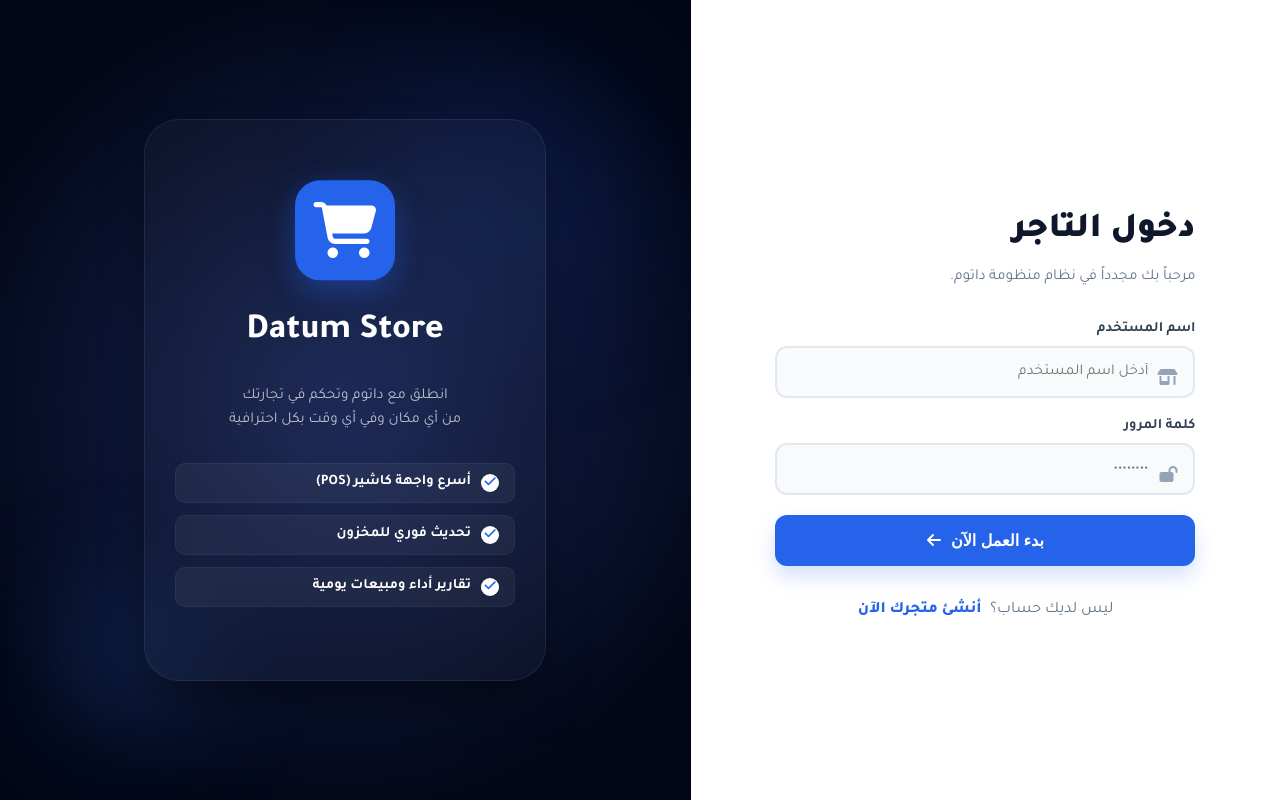
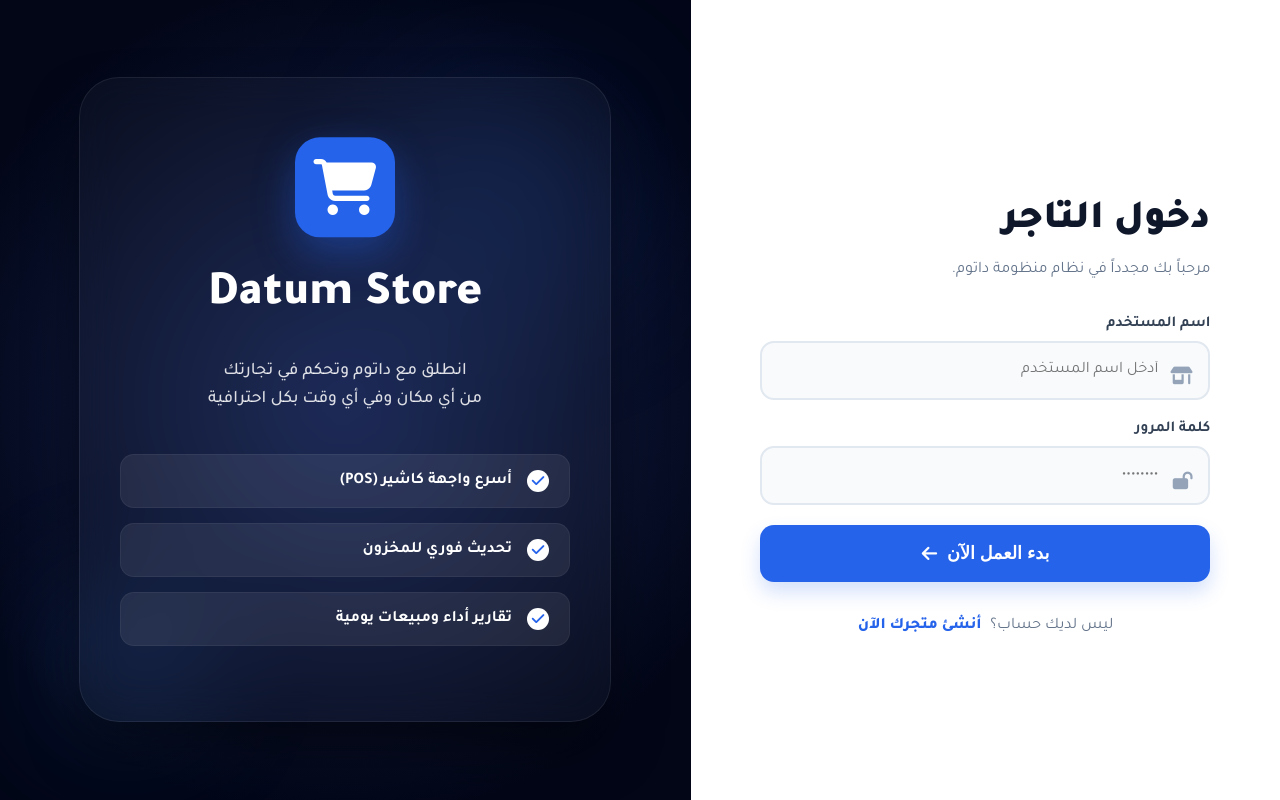
Before and after one commit to Khalidm313/datum_store, a Flask app: page /login in a window 1280 px wide. Run offline with Flask 3, Linux system fonts and the light colour scheme.

Commit message:
Update login.html

```diff
--- a/templates/login.html
+++ b/templates/login.html
@@ -3,7 +3,7 @@
 <head>
     <meta charset="UTF-8">
     <meta name="viewport" content="width=device-width, initial-scale=1.0">
-    <title>دخول التاجر | Datum Store</title>
+    <title>دخول التاجر | Datum Store (New)</title>
     <link href="https://cdnjs.cloudflare.com/ajax/libs/font-awesome/6.4.0/css/all.min.css" rel="stylesheet">
     <link rel="stylesheet" href="https://cdnjs.cloudflare.com/ajax/libs/animate.css/4.1.1/animate.min.css"/>
 
@@ -32,14 +32,14 @@
             animation: slideInRight 1s cubic-bezier(0.23, 1, 0.32, 1) forwards;
         }
 
-        .form-wrapper { width: 100%; max-width: 420px; text-align: right; }
+        .form-wrapper { width: 100%; max-width: 450px; text-align: right; }
 
         h2 {
-            font-size: 2.2rem; font-weight: 900; color: #0f172a; margin-bottom: 5px;
+            font-size: 2.5rem; font-weight: 900; color: #0f172a; margin-bottom: 5px;
             opacity: 0; animation: slideUpFade 0.8s ease-out 0.5s forwards;
         }
         .subtitle {
-            color: #64748b; margin-bottom: 35px; font-size: 0.95rem;
+            color: #64748b; margin-bottom: 35px; font-size: 1rem;
             opacity: 0; animation: slideUpFade 0.8s ease-out 0.6s forwards;
         }
 
@@ -50,12 +50,12 @@
         .input-group:nth-child(1) { animation-delay: 0.7s; }
         .input-group:nth-child(2) { animation-delay: 0.8s; }
 
-        .form-label { display: block; margin-bottom: 8px; font-weight: 700; color: #334155; font-size: 0.9rem; }
+        .form-label { display: block; margin-bottom: 8px; font-weight: 700; color: #334155; font-size: 0.95rem; }
 
         .login-input {
-            width: 100%; padding: 15px 45px 15px 15px;
-            border: 2px solid #e2e8f0; border-radius: 12px;
-            font-family: 'Tajawal'; font-size: 0.95rem;
+            width: 100%; padding: 18px 50px 18px 15px; /* Bigger padding like register */
+            border: 2px solid #e2e8f0; border-radius: 14px;
+            font-family: 'Tajawal'; font-size: 1rem;
             background: #f8fafc; box-sizing: border-box;
             transition: all 0.3s cubic-bezier(0.4, 0, 0.2, 1);
         }
@@ -65,15 +65,15 @@
         }
 
         .input-icon {
-            position: absolute; right: 18px; top: 48px; color: #94a3b8;
-            font-size: 1rem; transition: 0.3s;
+            position: absolute; right: 18px; top: 52px; color: #94a3b8;
+            font-size: 1.1rem; transition: 0.3s;
         }
         .login-input:focus ~ .input-icon { color: var(--primary); transform: scale(1.1); }
 
         .submit-btn {
-            width: 100%; padding: 16px; margin-top: 10px;
-            background: var(--primary); color: white; border: none; border-radius: 12px;
-            font-size: 1rem; font-weight: 800; cursor: pointer; position: relative; overflow: hidden;
+            width: 100%; padding: 18px; margin-top: 15px;
+            background: var(--primary); color: white; border: none; border-radius: 14px;
+            font-size: 1.1rem; font-weight: 800; cursor: pointer; position: relative; overflow: hidden;
             opacity: 0; animation: slideUpFade 0.6s ease-out 0.9s forwards;
             transition: 0.3s; box-shadow: 0 10px 20px rgba(37, 99, 235, 0.2);
             display: flex; align-items: center; justify-content: center; gap: 10px;
@@ -101,33 +101,33 @@
         .p1 { width: 200px; height: 200px; top: 10%; right: 10%; filter: blur(80px); animation-duration: 20s; }
         .p2 { width: 150px; height: 150px; bottom: 10%; left: 10%; background: rgba(59, 130, 246, 0.2); filter: blur(60px); animation-duration: 15s; animation-direction: reverse; }
 
+        /* --- BIGGER GLASS CARD (Matching Register Page) --- */
         .brand-glass-card {
-            width: 340px;
-            min-height: 480px;
+            width: 450px; /* Increased Width */
+            padding: 60px 40px; /* More padding */
             background: rgba(255, 255, 255, 0.03);
             backdrop-filter: blur(20px);
             -webkit-backdrop-filter: blur(20px);
             border: 1px solid rgba(255, 255, 255, 0.08);
-            border-radius: 35px;
-            padding: 40px 30px;
+            border-radius: 40px;
             display: flex;
             flex-direction: column;
             justify-content: center;
             align-items: center;
             text-align: center;
-            box-shadow: 0 25px 50px -12px rgba(0, 0, 0, 0.5);
+            box-shadow: 0 30px 60px -12px rgba(0, 0, 0, 0.6);
             z-index: 2;
             animation: zoomIn 1s 0.2s backwards;
         }
 
-        /* --- THE ICON BOX STYLE (Restored) --- */
+        /* Icon Box */
         .icon-box {
             width: 100px; height: 100px;
             background: #2563eb;
             border-radius: 25px;
             display: flex; align-items: center; justify-content: center;
             margin-bottom: 30px;
-            box-shadow: 0 10px 30px rgba(37, 99, 235, 0.4);
+            box-shadow: 0 15px 40px rgba(37, 99, 235, 0.4);
             animation: floatIcon 6s ease-in-out infinite;
         }
         .icon-box i {
@@ -139,27 +139,37 @@
             50% { transform: translateY(-8px); }
         }
 
+        /* BIGGER FONTS */
         .brand-glass-card h1 {
-            color: #fff; font-size: 2.2rem; font-weight: 800; margin: 0 0 15px 0;
+            color: #fff;
+            font-size: 3rem; /* Much Bigger Title */
+            font-weight: 900;
+            margin: 0 0 15px 0;
             line-height: 1.2;
         }
 
         .brand-desc {
-            color: rgba(255,255,255,0.7); font-size: 0.95rem; line-height: 1.6; margin-bottom: 30px;
+            color: rgba(255,255,255,0.85);
+            font-size: 1.1rem; /* Bigger Description */
+            line-height: 1.6;
+            margin-bottom: 40px;
+            font-weight: 500;
         }
 
         .features-list { width: 100%; padding: 0; margin: 0; text-align: right; }
 
         .features-list li {
-            list-style: none; margin-bottom: 12px; font-size: 0.9rem; font-weight: 700;
-            color: #ffffff; display: flex; align-items: center; gap: 10px;
-            background: rgba(255,255,255,0.05); padding: 10px 15px;
-            border-radius: 10px; border: 1px solid rgba(255,255,255,0.05);
+            list-style: none; margin-bottom: 15px; font-size: 1rem; font-weight: 700;
+            color: #ffffff; display: flex; align-items: center; gap: 15px;
+            background: rgba(255,255,255,0.08); padding: 15px 20px;
+            border-radius: 14px; border: 1px solid rgba(255,255,255,0.05);
+            transition: 0.3s;
         }
+        .features-list li:hover { transform: translateX(-5px); background: rgba(255,255,255,0.12); }
 
         .features-list i {
-            color: #2563eb; font-size: 0.8rem; background: #fff;
-            border-radius: 50%; width: 18px; height: 18px;
+            color: #2563eb; font-size: 0.9rem; background: #fff;
+            border-radius: 50%; width: 22px; height: 22px;
             display: flex; align-items: center; justify-content: center; flex-shrink: 0;
         }
 
```
